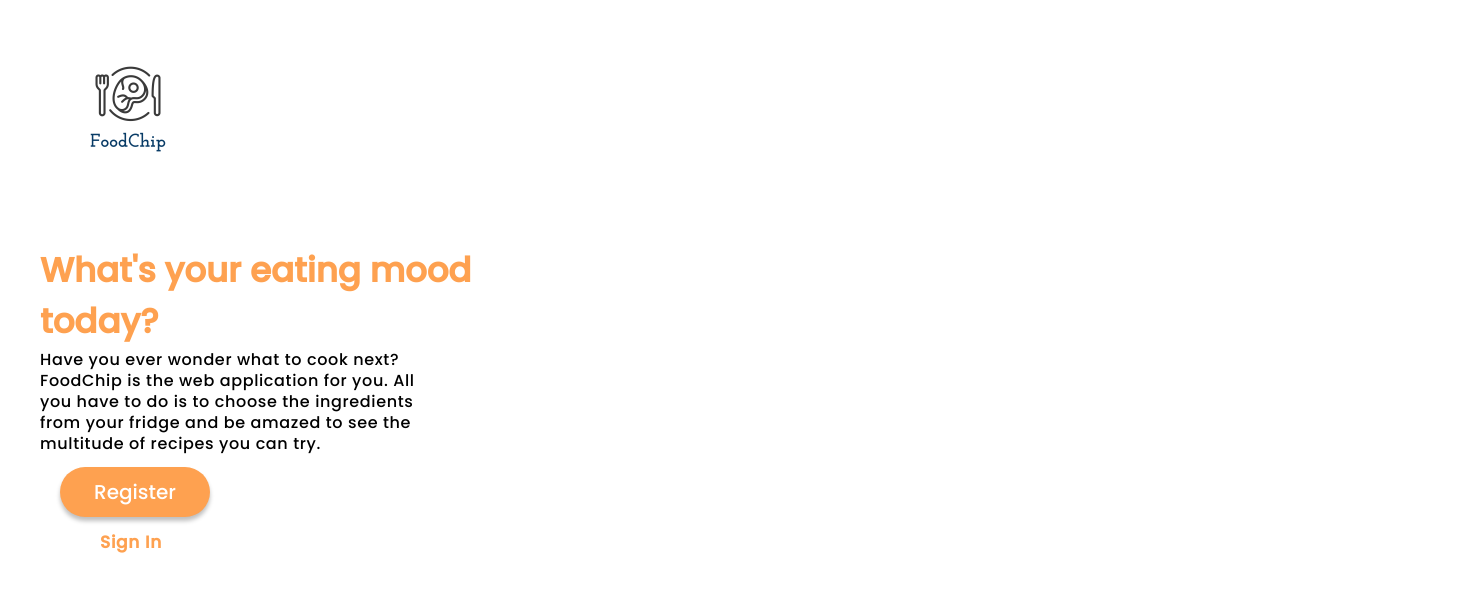
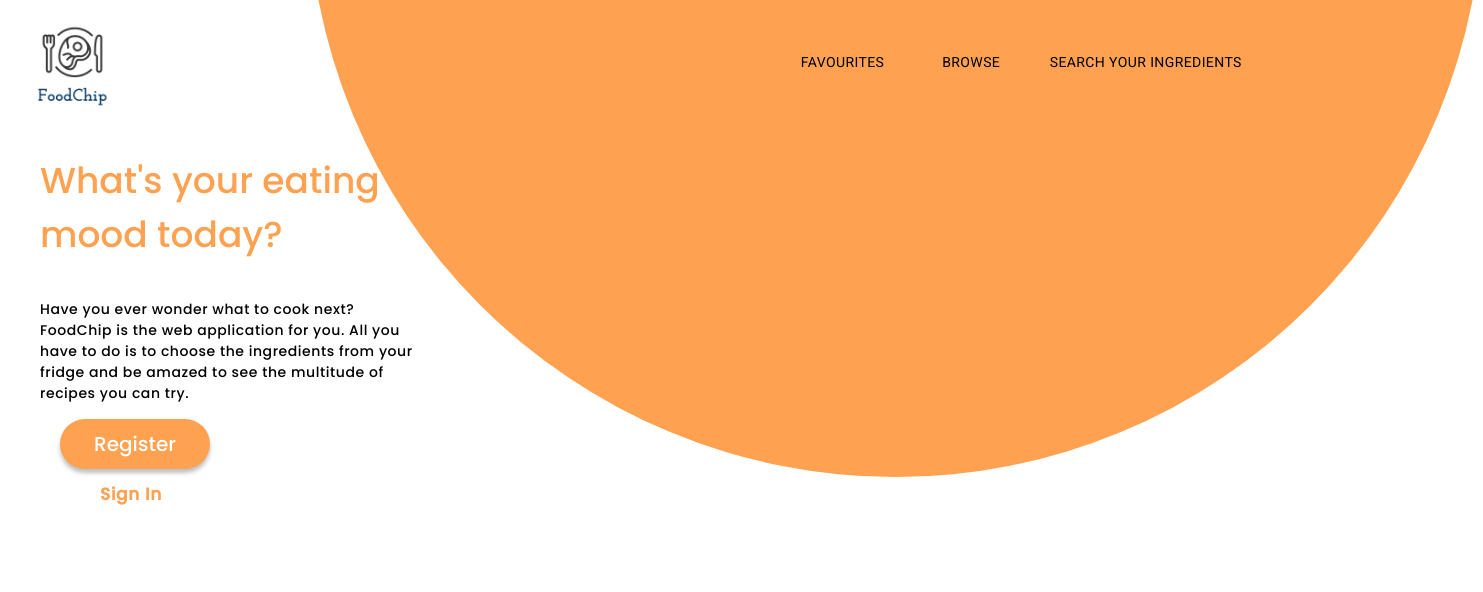
Before and after one commit to ghecatalina/FoodChip, a React (Create React App) app in the folder fe-foodchip/: page / in a window 1280 px wide. Shown: the top 592 px of the page, 1483 px wide, since content can reach past the window. Built offline with nearby package versions, Linux system fonts and the light colour scheme.

Commit message:
add nav and eclipse to LandPage

```diff
--- a/fe-foodchip/package.json
+++ b/fe-foodchip/package.json
@@ -12,7 +12,9 @@
     "@testing-library/react": "^13.2.0",
     "@testing-library/user-event": "^13.5.0",
     "axios": "^0.27.2",
+    "bootstrap": "^5.1.3",
     "react": "^18.1.0",
+    "react-bootstrap": "^2.4.0",
     "react-dom": "^18.1.0",
     "react-file-base64": "^1.0.3",
     "react-router-dom": "^6.3.0",
--- a/fe-foodchip/src/Components/LandingPage/LandingPage.css
+++ b/fe-foodchip/src/Components/LandingPage/LandingPage.css
@@ -4,6 +4,7 @@
     margin: 0;
     padding: 0;
   }
+
 .eclipseBack {
     position: absolute;
     width: 100%;
@@ -11,23 +12,30 @@
     background: #ffffff;
 }
 
+#wrapper{
+    position: relative;
+    width: 100%;
+    height: 100%;
+    background: #ffffff;
+}
+
 .eclipse {
     position: absolute;
-    margin-left: 30%;
-    width: 70%;
-    height: 70%;
-    border-bottom-left-radius: 3000%;
-    border-bottom-right-radius: 10%;
+    border-radius: 100%;
+    width: 1175px;
+    height: 1175px;
+    left: 308px;
+    top: -698px;
     background: #FEA150;
+    z-index: 0;
 }
 
 .logo_container{
-
-position: absolute;
-width: 477px;
-height: 40%;
-left: 28px;
-top: 7px;
+    position: absolute;
+    width: 477px;
+    height: 40%;
+    left: 28px;
+    top: 7px;
 }
 
 .logo{
@@ -36,33 +44,35 @@ top: 7px;
 }
 
 .par{
-    margin-top: 50%;
     margin-left: 40px;
     color: #FEA150;
     position: static;
     width: 449px;
-    height: 18%;
-    left: 0px;
-    top: 0px;
+    height: 125px;
+    margin-top: 30px;
 
     font-family: 'Poppins';
     font-style: normal;
-    font-weight: 600;
-    font-size: 34px;
-    line-height: 150%;
+    font-weight: 500;
+    font-size: 36px;
+    line-height: 54px;
+
+    flex: none;
+    order: 0;
+    flex-grow: 0;
 }
 
 .subpar{
     position: static;
     margin-left: 40px;
-    width: 398px;
-    height: 25%;
+    width: 389px;
+    height: 120px;
     margin-top: 20px;
 
     font-family: 'Poppins';
     font-style: normal;
     font-weight: 400;
-    font-size: 16px;
+    font-size: 14px;
     line-height: 21px;
     letter-spacing: 0.04em;
 
@@ -81,22 +91,8 @@ top: 7px;
     margin-bottom: 0px;
     margin-left: 0;
     bottom: 0;
-}
 
-.bookshelf_container{
-    height: 490px;
-    bottom: 0;
-    margin-bottom: 0px;
-}
-
-.bookshelf{
-    max-height: 100%;
-    bottom: 0;
-    margin-bottom: 0px;
-}
-
-.buttons_container{
-    padding-left: 5%;
+    z-index: 100;
 }
 
 .register{
--- a/fe-foodchip/src/Components/LandingPage/LandingPage.js
+++ b/fe-foodchip/src/Components/LandingPage/LandingPage.js
@@ -1,8 +1,8 @@
 import { Button } from "@mui/material";
 import React from "react";
 import './LandingPage.css';
-import logo from '../../Images/logo.png';
 import { useNavigate } from "react-router-dom";
+import NavBar from "../NavBar/NavBar";
 
 export default function LandingPage() {
     const navigate = useNavigate();
@@ -16,10 +16,10 @@ export default function LandingPage() {
     }
 
     return (
-        <div class="eclipseBack">
-            <div class="logo_container">
-                <img class="logo" src={logo} alt=""/>
-            </div>
+        <>
+        <div id="wrapper">
+            <div class="eclipse"></div>
+            <NavBar/>
             <div class="grid">
                 <div>
                     <div class="par">
@@ -35,5 +35,6 @@ export default function LandingPage() {
                 </div>
             </div>
         </div>
+        </>
     );
 }
--- a/fe-foodchip/src/Components/NavBar/NavBar.js
+++ b/fe-foodchip/src/Components/NavBar/NavBar.js
@@ -2,7 +2,7 @@ import { AppBar, Button, Container, Grid, IconButton, Toolbar } from "@mui/mater
 import { Box } from "@mui/system";
 import React from "react";
 import { NavLink } from "react-router-dom";
-import logo from '../../Images/logo.png';
+import logo from '../../Images/logo2.png';
 import '@fontsource/roboto/400.css';
 
 const NavBar = () => {
@@ -11,8 +11,8 @@ const NavBar = () => {
 
     return(
     <>
-        <AppBar position="static" style={{background: 'none'}}>
-            <Container maxWidth="xl" >
+        <AppBar position="static" style={{background: 'none', boxShadow: "none"}}>
+            <Container maxWidth="xl">
                 <Toolbar disableGutters>
                     <Grid container>
                         <Grid item xs={6}>
@@ -36,7 +36,7 @@ const NavBar = () => {
                 </Toolbar>
             </Container>
         </AppBar>
-            </>
+    </>
     );
 }
 
```
Also changed, not shown: fe-foodchip/src/Images/logo2.png (added), 1 other file (tests, documents, lock files or other folders).
